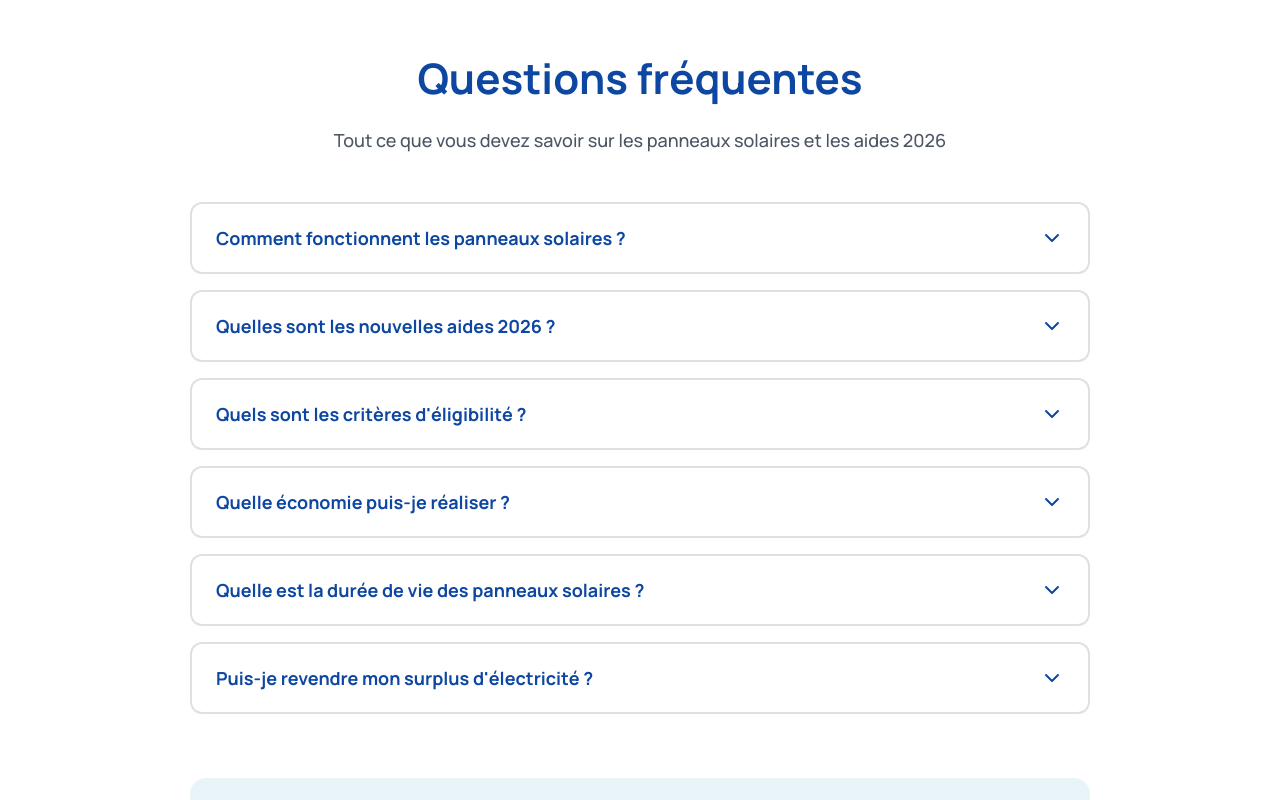
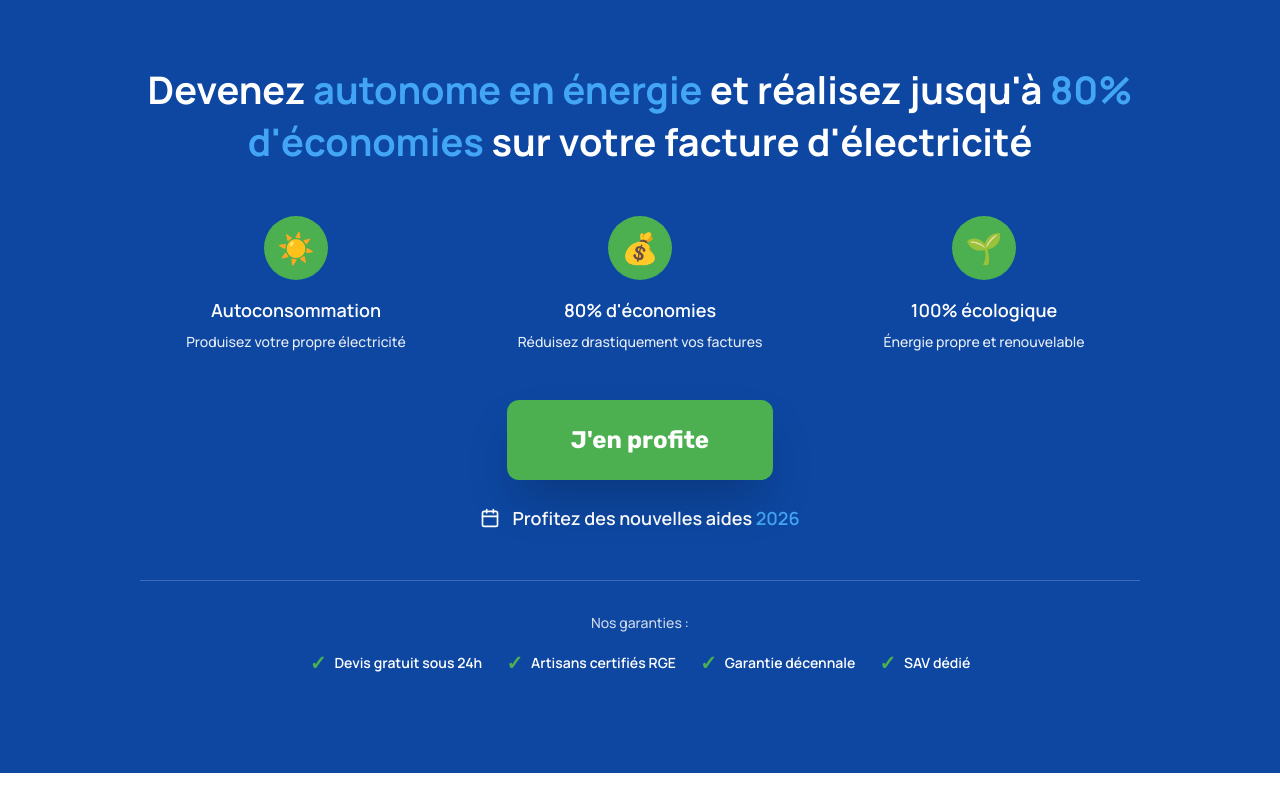
Before and after one commit to DPubliweb/landing_pv_2026, a React (Create React App) app: page / in a window 1280 px wide. Shown: the part 4680-5480 px from the top of the page. Built offline with nearby package versions, Linux system fonts and the light colour scheme.

Commit message:
finalCTA

```diff
--- a/src/components/landing/FinalCTA.jsx
+++ b/src/components/landing/FinalCTA.jsx
@@ -1,116 +1,93 @@
-import React, { useState } from "react";
-import { ChevronDown } from "lucide-react";
+import React from "react";
+import { Calendar } from "lucide-react";
 
-export default function FAQ() {
-  const [openIndex, setOpenIndex] = useState(null);
-
-  const faqs = [
-    {
-      question: "Comment fonctionnent les panneaux solaires ?",
-      answer: "Les panneaux photovoltaïques captent la lumière du soleil et la transforment en électricité grâce à des cellules photovoltaïques. Cette électricité alimente directement votre maison (autoconsommation), le surplus peut être revendu à EDF OA ou stocké dans une batterie."
-    },
-    {
-      question: "Quelles sont les nouvelles aides 2026 ?",
-      answer: "En 2026, vous pouvez bénéficier de MaPrimeRénov' (jusqu'à 20 000€), du CITE - Crédit d'Impôt pour la Transition Énergétique (30% de déduction), de l'Éco-PTZ (jusqu'à 30 000€), et des primes CEE. Ces nouvelles aides régionales et nationales visent à encourager la transition écologique."
-    },
-    {
-      question: "Quels sont les critères d'éligibilité ?",
-      answer: "Vous devez être propriétaire d'une maison individuelle. Le logement doit être construit depuis plus de 2 ans. L'installation doit être réalisée par un artisan certifié RGE (Reconnu Garant de l'Environnement). Les aides varient selon vos revenus."
-    },
-    {
-      question: "Quelle économie puis-je réaliser ?",
-      answer: "Vous pouvez réaliser jusqu'à 80% d'économie sur votre facture d'électricité. L'installation est généralement rentabilisée en 7 à 10 ans. Sur la durée de vie des panneaux (25-30 ans), vous réalisez des économies considérables, d'autant plus avec la hausse du prix de l'électricité."
-    },
-    {
-      question: "Quelle est la durée de vie des panneaux solaires ?",
-      answer: "Les panneaux solaires ont une durée de vie de 25 à 30 ans en moyenne. Ils conservent environ 80% de leur capacité de production après 25 ans. L'entretien est minimal (nettoyage occasionnel) et la plupart des fabricants offrent une garantie de 20 à 25 ans."
-    },
-    {
-      question: "Puis-je revendre mon surplus d'électricité ?",
-      answer: "Oui ! Vous pouvez revendre votre surplus d'électricité à EDF OA (Obligation d'Achat) à un tarif réglementé. Vous pouvez également choisir de stocker ce surplus dans une batterie pour l'utiliser la nuit ou les jours moins ensoleillés."
-    }
-  ];
-
-  const toggleFAQ = (index) => {
-    setOpenIndex(openIndex === index ? null : index);
+export default function FinalCTA() {
+  const scrollToForm = () => {
+    document.getElementById('eligibility-form').scrollIntoView();
   };
 
   return (
-    <section className="py-20 px-6 bg-white">
-      <div className="max-w-[900px] mx-auto">
-        {/* Section Title */}
-        <h2 className="text-center text-[36px] md:text-[42px] font-bold mb-4" style={{ color: '#0D47A1' }}>
-          Questions fréquentes
+    <section className="py-24 px-6" style={{ backgroundColor: '#0D47A1' }}>
+      <div className="max-w-[1000px] mx-auto text-center">
+        {/* Main Message */}
+        <h2 className="text-white text-[28px] md:text-[38px] font-bold leading-snug mb-12">
+          Devenez <span style={{ color: '#42A5F5' }}>autonome en énergie</span>
+          {' '}et réalisez jusqu'à{' '}
+          <span style={{ color: '#42A5F5' }}>80% d'économies</span>
+          {' '}sur votre facture d'électricité
         </h2>
-        <p className="text-center text-lg text-gray-600 mb-12">
-          Tout ce que vous devez savoir sur les panneaux solaires et les aides 2026
-        </p>
 
-        {/* FAQ Items */}
-        <div className="space-y-4">
-          {faqs.map((faq, index) => (
-            <div
-              key={index}
-              className="border-2 rounded-xl overflow-hidden transition-all duration-300"
-              style={{
-                borderColor: openIndex === index ? '#1976D2' : '#E0E0E0',
-                backgroundColor: openIndex === index ? '#E3F2FD' : 'white'
-              }}
-            >
-              <button
-                onClick={() => toggleFAQ(index)}
-                className="w-full px-6 py-5 flex items-center justify-between text-left transition-colors duration-300"
-              >
-                <span
-                  className="text-lg font-bold pr-4"
-                  style={{ color: openIndex === index ? '#1976D2' : '#0D47A1' }}
-                >
-                  {faq.question}
-                </span>
-                <ChevronDown
-                  className={`w-6 h-6 flex-shrink-0 transition-transform duration-300 ${
-                    openIndex === index ? 'rotate-180' : ''
-                  }`}
-                  style={{ color: openIndex === index ? '#1976D2' : '#0D47A1' }}
-                />
-              </button>
+        {/* Benefits Icons */}
+        <div className="grid sm:grid-cols-3 gap-8 mb-12">
+          <div className="text-white">
+            <div className="w-16 h-16 rounded-full mx-auto mb-4 flex items-center justify-center" style={{ backgroundColor: '#4CAF50' }}>
+              <span className="text-3xl">☀️</span>
+            </div>
+            <p className="text-lg font-semibold">Autoconsommation</p>
+            <p className="text-sm opacity-90 mt-2">Produisez votre propre électricité</p>
+          </div>
 
-              <div
-                className={`overflow-hidden transition-all duration-300 ${
-                  openIndex === index ? 'max-h-96' : 'max-h-0'
-                }`}
-              >
-                <div className="px-6 pb-5 pt-2">
-                  <p className="text-base leading-relaxed text-gray-700">
-                    {faq.answer}
-                  </p>
+          <div className="text-white">
+            <div className="w-16 h-16 rounded-full mx-auto mb-4 flex items-center justify-center" style={{ backgroundColor: '#4CAF50' }}>
+              <span className="text-3xl">💰</span>
+            </div>
+            <p className="text-lg font-semibold">80% d'économies</p>
+            <p className="text-sm opacity-90 mt-2">Réduisez drastiquement vos factures</p>
+          </div>
+
+          <div className="text-white">
+            <div className="w-16 h-16 rounded-full mx-auto mb-4 flex items-center justify-center" style={{ backgroundColor: '#4CAF50' }}>
+              <span className="text-3xl">🌱</span>
+            </div>
+            <p className="text-lg font-semibold">100% écologique</p>
+            <p className="text-sm opacity-90 mt-2">Énergie propre et renouvelable</p>
           </div>
         </div>
-            </div>
-          ))}
-        </div>
 
-        {/* Bottom CTA */}
-        <div className="mt-16 text-center p-8 rounded-2xl" style={{ backgroundColor: '#E8F4F8' }}>
-          <h3 className="text-2xl font-bold mb-3" style={{ color: '#0D47A1' }}>
-            Vous avez d'autres questions ?
-          </h3>
-          <p className="text-lg text-gray-700 mb-6">
-            Notre équipe d'experts est là pour vous répondre
-          </p>
+        {/* CTA Button */}
         <button
-            onClick={() => document.getElementById('eligibility-form').scrollIntoView()}
-            className="px-10 py-4 text-white text-lg font-bold transition-all duration-300 transform hover:scale-105 shadow-lg"
+          onClick={scrollToForm}
+          className="px-16 py-6 text-white text-2xl font-extrabold transition-all duration-300 transform hover:scale-110 shadow-2xl mb-6"
           style={{
             backgroundColor: '#4CAF50',
-              borderRadius: '10px',
+            borderRadius: '12px',
             fontFamily: 'Rubik, sans-serif'
           }}
           onMouseEnter={(e) => e.target.style.backgroundColor = '#388E3C'}
           onMouseLeave={(e) => e.target.style.backgroundColor = '#4CAF50'}
         >
-            Nous contacter
+          J'en profite
         </button>
+
+        {/* Deadline Notice */}
+        <div className="flex items-center justify-center gap-3 text-white">
+          <Calendar className="w-5 h-5" />
+          <p className="text-lg font-semibold">
+            Profitez des nouvelles aides <span style={{ color: '#42A5F5' }}>2026</span>
+          </p>
+        </div>
+
+        {/* Trust Badges */}
+        <div className="mt-12 pt-8 border-t border-white/20">
+          <p className="text-white/80 text-sm mb-4">Nos garanties :</p>
+          <div className="flex flex-wrap justify-center gap-6 text-white text-sm font-semibold">
+            <div className="flex items-center gap-2">
+              <span className="text-xl" style={{ color: '#4CAF50' }}>✓</span>
+              <span>Devis gratuit sous 24h</span>
+            </div>
+            <div className="flex items-center gap-2">
+              <span className="text-xl" style={{ color: '#4CAF50' }}>✓</span>
+              <span>Artisans certifiés RGE</span>
+            </div>
+            <div className="flex items-center gap-2">
+              <span className="text-xl" style={{ color: '#4CAF50' }}>✓</span>
+              <span>Garantie décennale</span>
+            </div>
+            <div className="flex items-center gap-2">
+              <span className="text-xl" style={{ color: '#4CAF50' }}>✓</span>
+              <span>SAV dédié</span>
+            </div>
+          </div>
         </div>
       </div>
     </section>
```
Lines whose indentation alone changed are shown as unchanged.
